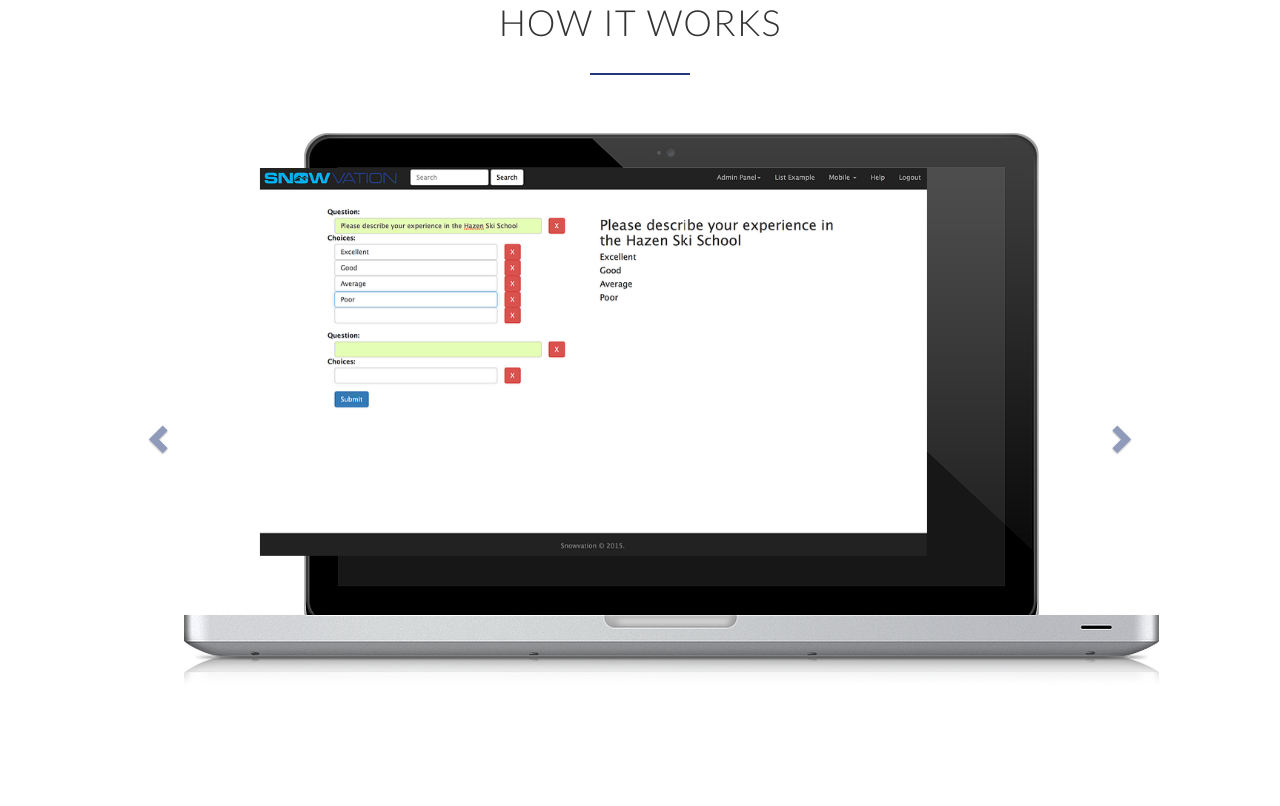
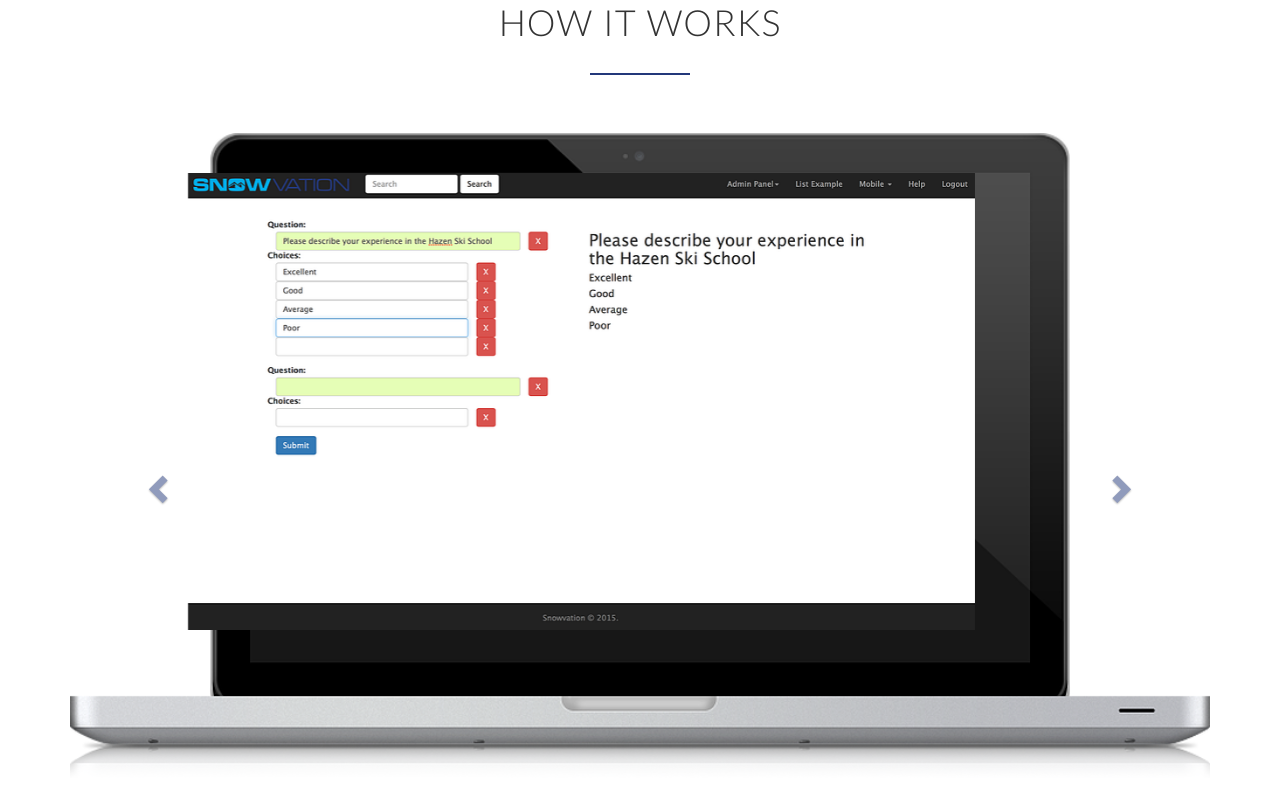
Before and after one commit to jessgrinberg/snowvation, a plain HTML site: page index.html in a window 1280 px wide. Shown: the part 977-1783 px from the top of the page. Drawn offline with nearby package versions, Linux system fonts and the light colour scheme.

Commit message:
fix mask size

```diff
--- a/css/style.css
+++ b/css/style.css
@@ -268,13 +268,15 @@ footer p   {
 
 .carousel-inner{
     background-image: url('img/mac2.png');
+    background-size: 100%;
     background-repeat: no-repeat;
-    height: 600px;
-    left: 10%;
+    height: 700px;
+    right: 0;
+    left: 0;
 }
 
 .carousel-inner img {
-    margin: 35px 140px;
-    width:667px;
-    height:418px;
+    margin: 40px 182px;
+    width: 69%;
+    height: 70%;
 }
--- a/index.html
+++ b/index.html
@@ -113,19 +113,19 @@
 		      </div>
 
 		      <div class="item ">
-		        <img src="css/img/screen2.png" alt="car2" width="670px" height="418px">
+		        <img src="css/img/screen2.png" alt="car2" >
 		      </div>
 
 		      <div class="item ">
-		        <img src="css/img/screen3.jpg" alt="car3" width="670px" height="418px">
+		        <img src="css/img/screen3.jpg" alt="car3" >
 		      </div>
 
 		      <div class="item ">
-		        <img src="css/img/screen4.png" alt="car4" width="670px" height="418px">
+		        <img src="css/img/screen4.png" alt="car4" >
 		      </div>
 
 		      <div class="item ">
-		        <img src="css/img/screen5.png" alt="car4" width="670px" height="418px">
+		        <img src="css/img/screen5.png" alt="car4" >
 		      </div>
 		    </div>
 
```
